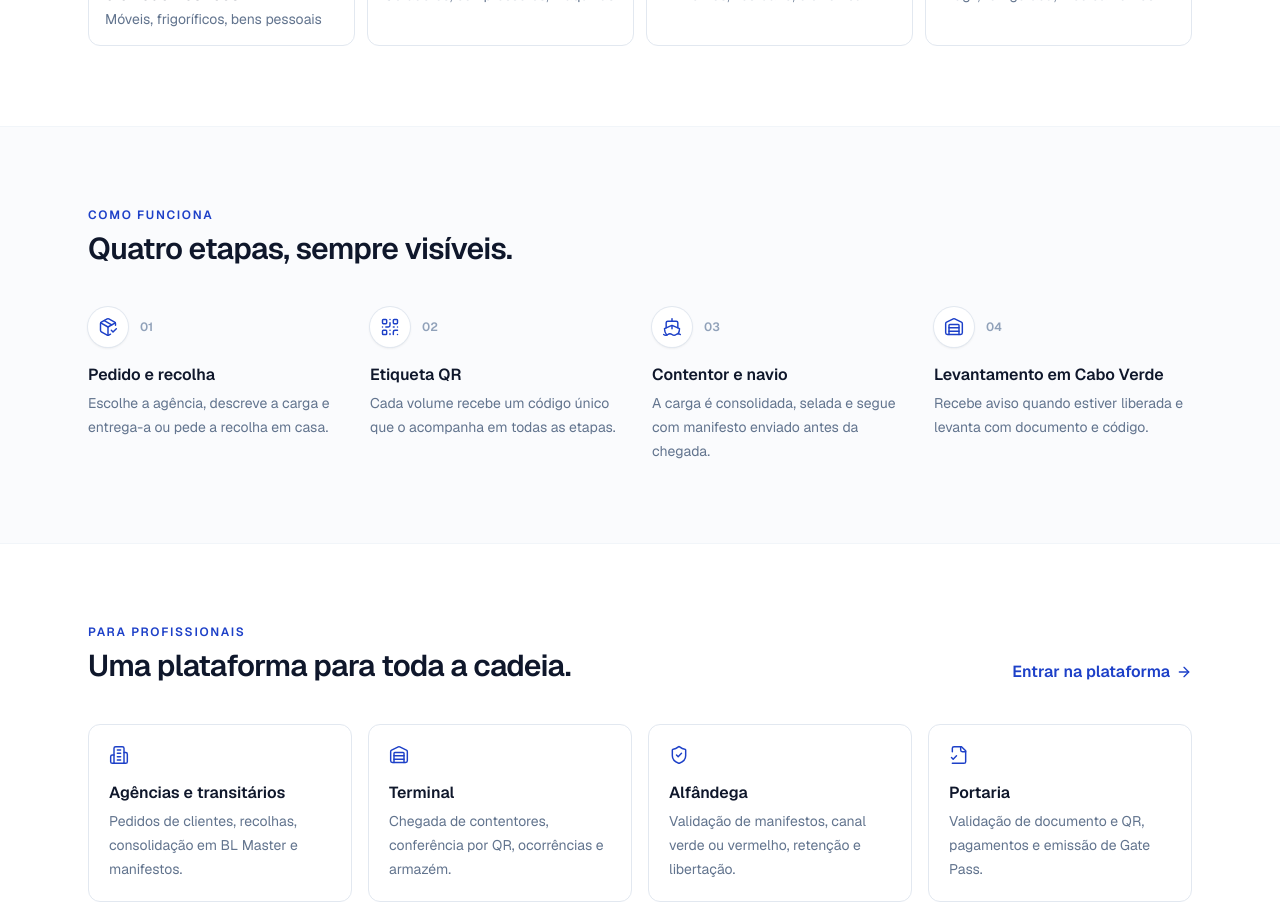
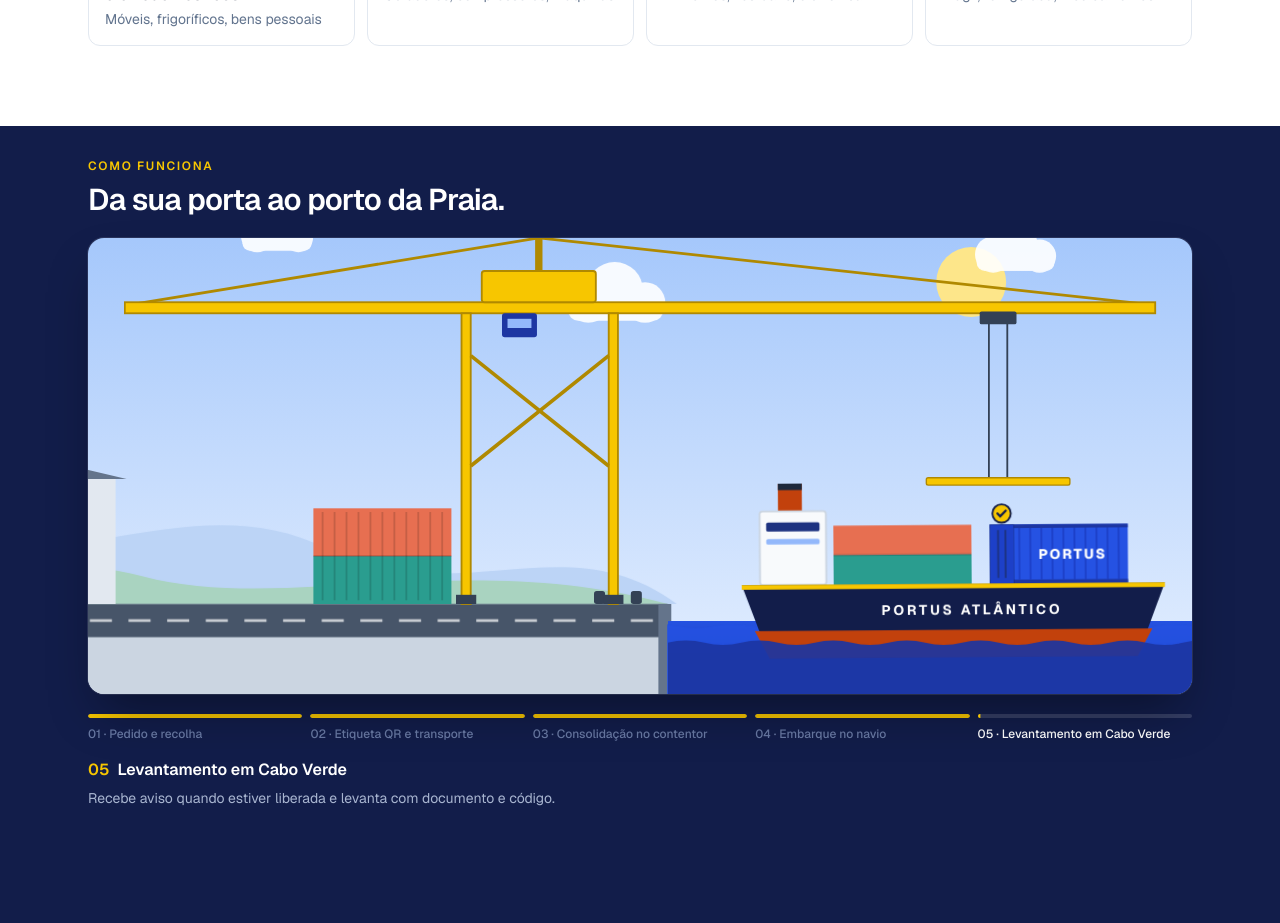
Before and after one commit to CledirFL/portus_portal, a Next.js app: page / in a window 1280 px wide. Shown: the part 1240-2163 px from the top of the page. Built offline with nearby package versions, Linux system fonts and the light colour scheme.

Commit message:
feat(landing): tell how it works through a pinned scroll animation
The scene stays on screen while scrolling plays the journey, with a step bar that also jumps to each step. With reduced motion the steps show as still frames.

```diff
--- a/src/app/page.tsx
+++ b/src/app/page.tsx
@@ -1,19 +1,13 @@
 import Link from "next/link";
-import { ArrowRight, Building2, FileCheck2, PackageCheck, QrCode, Search, Ship, ShieldCheck, Warehouse } from "lucide-react";
+import { ArrowRight, Building2, FileCheck2, Search, ShieldCheck, Warehouse } from "lucide-react";
 import { CargoTypeIcon } from "@/components/cargo-type-icon";
 import { PublicHeader } from "@/components/layout/public-header";
 import { RotatingText } from "@/components/ui/rotating-text";
 import { cargoTypes } from "@/domain/cargo-types";
+import { JourneyScroll } from "@/modules/landing/components/journey-scroll";
 
 // Países de envio em destaque por agora; a preposição muda com o país.
 const heroDispatchPlaces = ["em Portugal", "na América", "em França"];
-
-const journey = [
-  { icon: PackageCheck, title: "Pedido e recolha", text: "Escolhe a agência, descreve a carga e entrega-a ou pede a recolha em casa." },
-  { icon: QrCode, title: "Etiqueta QR", text: "Cada volume recebe um código único que o acompanha em todas as etapas." },
-  { icon: Ship, title: "Contentor e navio", text: "A carga é consolidada, selada e segue com manifesto enviado antes da chegada." },
-  { icon: Warehouse, title: "Levantamento em Cabo Verde", text: "Recebe aviso quando estiver liberada e levanta com documento e código." },
-];
 
 const professionals = [
   { icon: Building2, title: "Agências e transitários", text: "Pedidos de clientes, recolhas, consolidação em BL Master e manifestos." },
@@ -117,26 +111,7 @@ export default function HomePage() {
         </div>
       </section>
 
-      <section className="border-y border-slate-100 bg-slate-50/70">
-        <div className="mx-auto max-w-6xl px-4 py-20 sm:px-6">
-          <p className="text-xs font-semibold uppercase tracking-[0.14em] text-brand-700">Como funciona</p>
-          <h2 className="mt-2 text-3xl font-semibold tracking-tight text-slate-900">Quatro etapas, sempre visíveis.</h2>
-          <ol className="mt-10 grid gap-6 md:grid-cols-4">
-            {journey.map((step, index) => (
-              <li key={step.title}>
-                <div className="flex items-center gap-3">
-                  <span className="flex h-10 w-10 items-center justify-center rounded-full bg-white text-brand-700 shadow-sm ring-1 ring-slate-200">
-                    <step.icon className="h-5 w-5" strokeWidth={1.75} />
-                  </span>
-                  <span className="text-xs font-semibold text-slate-400">0{index + 1}</span>
-                </div>
-                <p className="mt-4 font-semibold text-slate-900">{step.title}</p>
-                <p className="mt-1 text-sm leading-6 text-slate-500">{step.text}</p>
-              </li>
-            ))}
-          </ol>
-        </div>
-      </section>
+      <JourneyScroll />
 
       <section className="mx-auto max-w-6xl px-4 py-20 sm:px-6">
         <div className="flex flex-col justify-between gap-6 md:flex-row md:items-end">
--- /dev/null
+++ b/src/modules/landing/components/journey-scroll.tsx
@@ -0,0 +1,174 @@
+"use client";
+
+import {
+  AnimatePresence,
+  motion,
+  useMotionValue,
+  useMotionValueEvent,
+  useReducedMotion,
+  useScroll,
+  useTransform,
+  type MotionValue,
+} from "motion/react";
+import { useRef, useState } from "react";
+import { JourneyScene } from "@/modules/landing/components/journey-scene";
+import { journeySteps, stepIndexAt, type JourneyStep } from "@/modules/landing/journey-timeline";
+
+/**
+ * Secção "Como funciona": a cena fica fixa no ecrã enquanto o scroll conta a
+ * viagem da encomenda. Com movimento reduzido mostra as etapas como imagens.
+ */
+export function JourneyScroll() {
+  const reduceMotion = useReducedMotion();
+  return reduceMotion ? <JourneyStatic /> : <JourneyAnimated />;
+}
+
+function SectionHeading() {
+  return (
+    <div className="max-w-2xl">
+      <p className="text-xs font-semibold uppercase tracking-[0.14em] text-star">Como funciona</p>
+      <h2 id="journey-title" className="mt-2 text-2xl font-semibold tracking-tight text-white sm:text-3xl">
+        Da sua porta ao porto da Praia.
+      </h2>
+    </div>
+  );
+}
+
+function StepsForScreenReaders() {
+  return (
+    <ol className="sr-only">
+      {journeySteps.map((step) => (
+        <li key={step.id}>
+          {step.title}: {step.text}
+        </li>
+      ))}
+    </ol>
+  );
+}
+
+function JourneyAnimated() {
+  const sectionRef = useRef<HTMLElement>(null);
+  const { scrollYProgress } = useScroll({ target: sectionRef, offset: ["start start", "end end"] });
+  const [active, setActive] = useState(0);
+
+  useMotionValueEvent(scrollYProgress, "change", (progress) => setActive(stepIndexAt(progress)));
+
+  function goToStep(step: JourneyStep) {
+    const section = sectionRef.current;
+    if (!section) return;
+    const scrollable = section.offsetHeight - window.innerHeight;
+    // Um pouco depois do início, para a etapa já estar em andamento.
+    const target = step.range[0] + (step.snapshot - step.range[0]) * 0.5;
+    window.scrollTo({ top: section.offsetTop + scrollable * target, behavior: "smooth" });
+  }
+
+  const step = journeySteps[active];
+
+  return (
+    <section ref={sectionRef} aria-labelledby="journey-title" className="relative h-[520vh] bg-brand-950">
+      <StepsForScreenReaders />
+      <div className="sticky top-16 mx-auto flex h-[calc(100svh-4rem)] max-w-6xl flex-col gap-4 px-4 py-6 sm:px-6 lg:gap-5 lg:py-8">
+        <SectionHeading />
+
+        <div className="relative aspect-[15/8] w-full overflow-hidden rounded-2xl ring-1 ring-white/10 shadow-2xl shadow-black/40 lg:aspect-auto lg:min-h-0 lg:flex-1">
+          <JourneyScene progress={scrollYProgress} className="absolute inset-0 h-full w-full" />
+        </div>
+
+        <div aria-hidden>
+          <div className="grid grid-cols-5 gap-2">
+            {journeySteps.map((item, index) => (
+              <StepSegment
+                key={item.id}
+                step={item}
+                index={index}
+                active={index === active}
+                progress={scrollYProgress}
+                onSelect={() => goToStep(item)}
+              />
+            ))}
+          </div>
+          <div className="mt-4 min-h-[4.5rem]">
+            <AnimatePresence mode="wait" initial={false}>
+              <motion.div
+                key={step.id}
+                initial={{ opacity: 0, y: 8 }}
+                animate={{ opacity: 1, y: 0 }}
+                exit={{ opacity: 0, y: -8 }}
+                transition={{ duration: 0.25 }}
+              >
+                <p className="font-semibold text-white">
+                  <span className="mr-2 text-star">0{active + 1}</span>
+                  {step.title}
+                </p>
+                <p className="mt-1 max-w-2xl text-sm leading-6 text-brand-100/75">{step.text}</p>
+              </motion.div>
+            </AnimatePresence>
+          </div>
+        </div>
+      </div>
+    </section>
+  );
+}
+
+function StepSegment({
+  step,
+  index,
+  active,
+  progress,
+  onSelect,
+}: {
+  step: JourneyStep;
+  index: number;
+  active: boolean;
+  progress: MotionValue<number>;
+  onSelect: () => void;
+}) {
+  const [start, end] = step.range;
+  const fill = useTransform(progress, [start, end], [0, 1], { clamp: true });
+
+  return (
+    <button type="button" tabIndex={-1} onClick={onSelect} className="group text-left">
+      <span className="block h-1 overflow-hidden rounded-full bg-white/15">
+        <motion.span className="block h-full origin-left rounded-full bg-star" style={{ scaleX: fill }} />
+      </span>
+      <span
+        className={`mt-2 hidden text-xs font-medium transition-colors sm:block ${
+          active ? "text-white" : "text-brand-200/50 group-hover:text-brand-100"
+        }`}
+      >
+        0{index + 1} · {step.title}
+      </span>
+    </button>
+  );
+}
+
+function JourneyStatic() {
+  return (
+    <section aria-labelledby="journey-title" className="bg-brand-950">
+      <div className="mx-auto max-w-6xl px-4 py-20 sm:px-6">
+        <SectionHeading />
+        <ol className="mt-10 grid gap-6 sm:grid-cols-2 lg:grid-cols-3">
+          {journeySteps.map((step, index) => (
+            <li key={step.id}>
+              <StaticScene progress={step.snapshot} />
+              <p className="mt-4 font-semibold text-white">
+                <span className="mr-2 text-star">0{index + 1}</span>
+                {step.title}
+              </p>
+              <p className="mt-1 text-sm leading-6 text-brand-100/75">{step.text}</p>
+            </li>
+          ))}
+        </ol>
+      </div>
+    </section>
+  );
+}
+
+function StaticScene({ progress }: { progress: number }) {
+  const value = useMotionValue(progress);
+  return (
+    <div className="relative aspect-[15/8] overflow-hidden rounded-xl ring-1 ring-white/10">
+      <JourneyScene progress={value} className="absolute inset-0 h-full w-full" />
+    </div>
+  );
+}
```
